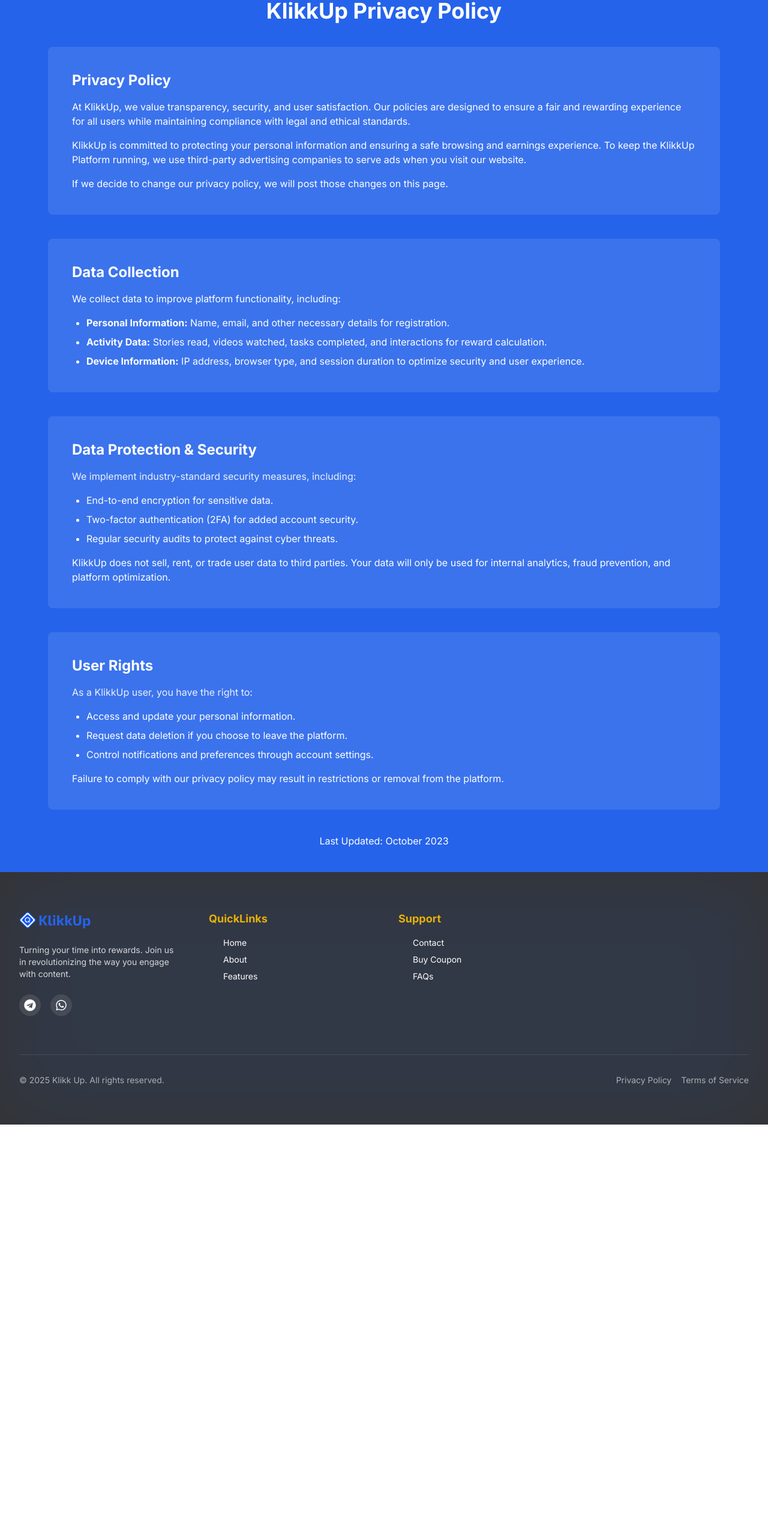
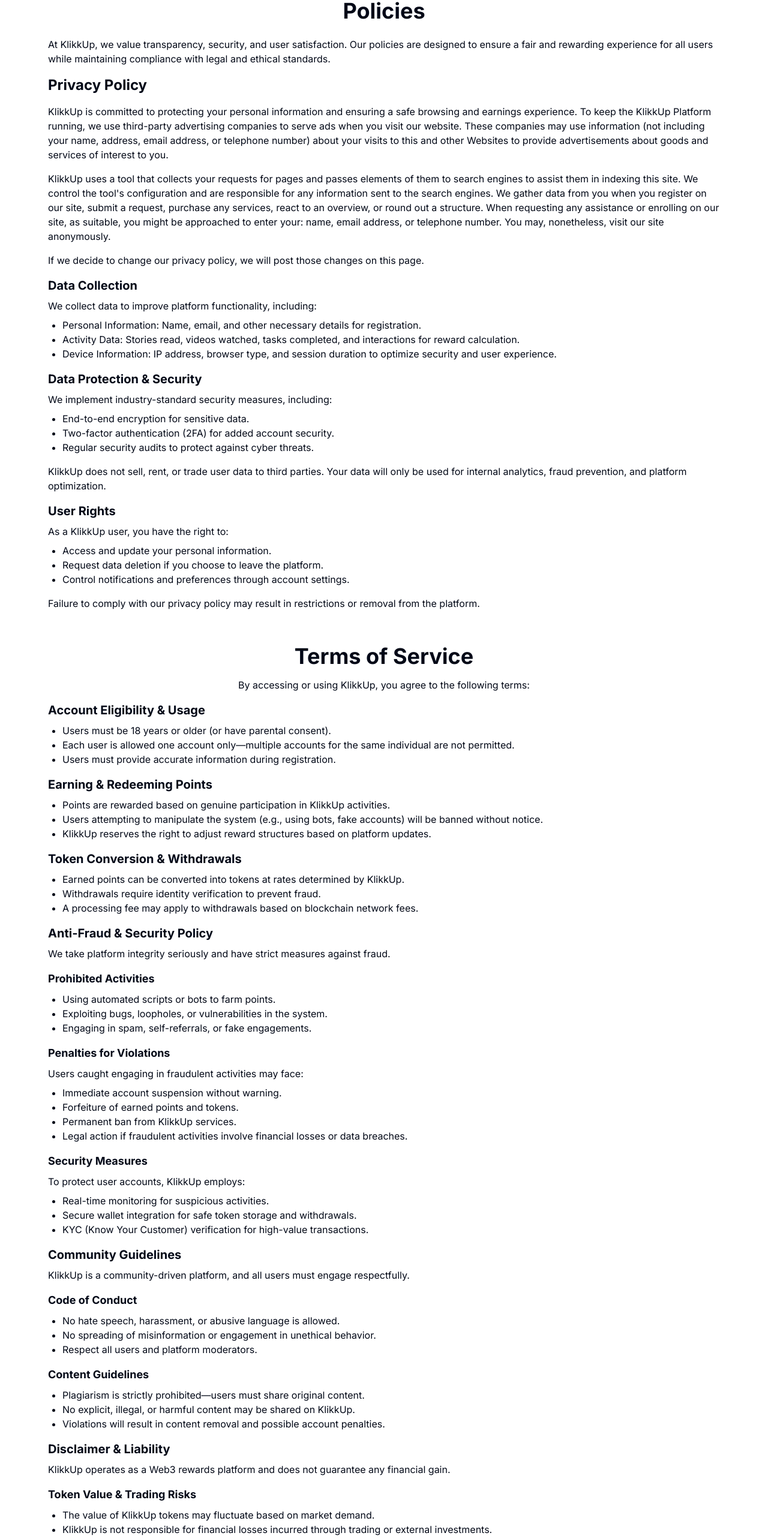
Before and after one commit to Abmichael01/KlikkUp, a React (Vite) app: page /privacy-policy in a window 1280 px wide. Shown: the part 120-2686 px from the top of the page at 60% size. Before the commit the page ends 1995 px from the top, so only its background shows below. Built offline with nearby package versions, Linux system fonts and the light colour scheme.

Commit message:
changes made

```diff
--- a/src/components/Footer/Footer.tsx
+++ b/src/components/Footer/Footer.tsx
@@ -87,13 +87,13 @@
           </p>
           <div className="mt-4 sm:mt-0">
             <Link
-              to="/privacy-policy"
+              to="/privacy-policy?section=privacy"
               className="hover:text-secondary transition-colors mr-4"
             >
               Privacy Policy
             </Link>
             <Link
-              to="/terms-of-service"
+              to="/privacy-policy?section=terms"
               className="hover:text-secondary transition-colors"
             >
               Terms of Service
--- a/src/pages/PrivacyPolicy.tsx
+++ b/src/pages/PrivacyPolicy.tsx
@@ -1,97 +1,195 @@
-import MainPadding from "@/layouts/MainPadding";
-import React from "react";
+import MainPadding from "@/layouts/MainPadding"
+import { useEffect } from "react"
+import { scrollToSection } from "@/lib/scroller"
+import { useSearchParams } from "react-router"
 
-const PrivacyPolicy: React.FC = () => {
+export default function PrivacyPolicy() {
+  const [searchParams] = useSearchParams()
+  const section = searchParams.get("section")
+
+  useEffect(() => {
+    if (section === "terms" || section === "privacy") {
+      scrollToSection(section)
+    }
+  }, [section])
+
   return (
-    <MainPadding className="py-10">
-      {/* Header */}
-      <div className="text-center mb-10">
-        <h1 className="text-4xl font-bold text-white">
-          KlikkUp Privacy Policy
-        </h1>
+    <MainPadding className="py-10 bg-white">
+      <div id="privacy">
+        <h1 className="text-4xl font-bold mb-6 text-center">Policies</h1>
+        <p className="mb-4">
+          At KlikkUp, we value transparency, security, and user satisfaction. Our policies are designed to ensure a fair
+          and rewarding experience for all users while maintaining compliance with legal and ethical standards.
+        </p>
+
+        <h2 className="text-2xl font-semibold mb-4">Privacy Policy</h2>
+        <p className="mb-4">
+          KlikkUp is committed to protecting your personal information and ensuring a safe browsing and earnings
+          experience. To keep the KlikkUp Platform running, we use third-party advertising companies to serve ads when
+          you visit our website. These companies may use information (not including your name, address, email address,
+          or telephone number) about your visits to this and other Websites to provide advertisements about goods and
+          services of interest to you.
+        </p>
+        <p className="mb-4">
+          KlikkUp uses a tool that collects your requests for pages and passes elements of them to search engines to
+          assist them in indexing this site. We control the tool's configuration and are responsible for any information
+          sent to the search engines. We gather data from you when you register on our site, submit a request, purchase
+          any services, react to an overview, or round out a structure. When requesting any assistance or enrolling on
+          our site, as suitable, you might be approached to enter your: name, email address, or telephone number. You
+          may, nonetheless, visit our site anonymously.
+        </p>
+        <p className="mb-4">If we decide to change our privacy policy, we will post those changes on this page.</p>
+
+        <h3 className="text-xl font-semibold mb-2">Data Collection</h3>
+        <p className="mb-2">We collect data to improve platform functionality, including:</p>
+        <ul className="list-disc pl-6 mb-4">
+          <li>Personal Information: Name, email, and other necessary details for registration.</li>
+          <li>
+            Activity Data: Stories read, videos watched, tasks completed, and interactions for reward calculation.
+          </li>
+          <li>
+            Device Information: IP address, browser type, and session duration to optimize security and user experience.
+          </li>
+        </ul>
+
+        <h3 className="text-xl font-semibold mb-2">Data Protection & Security</h3>
+        <p className="mb-2">We implement industry-standard security measures, including:</p>
+        <ul className="list-disc pl-6 mb-4">
+          <li>End-to-end encryption for sensitive data.</li>
+          <li>Two-factor authentication (2FA) for added account security.</li>
+          <li>Regular security audits to protect against cyber threats.</li>
+        </ul>
+        <p className="mb-4">
+          KlikkUp does not sell, rent, or trade user data to third parties. Your data will only be used for internal
+          analytics, fraud prevention, and platform optimization.
+        </p>
+
+        <h3 className="text-xl font-semibold mb-2">User Rights</h3>
+        <p className="mb-2">As a KlikkUp user, you have the right to:</p>
+        <ul className="list-disc pl-6 mb-4">
+          <li>Access and update your personal information.</li>
+          <li>Request data deletion if you choose to leave the platform.</li>
+          <li>Control notifications and preferences through account settings.</li>
+        </ul>
+        <p className="mb-4">
+          Failure to comply with our privacy policy may result in restrictions or removal from the platform.
+        </p>
       </div>
 
-      {/* Privacy Policy Section */}
-      <section className="mb-10 p-5 sm:p-10 bg-white/10 rounded-lg">
-        <h2 className="text-2xl font-bold mb-4 text-white">
-          Privacy Policy
-        </h2>
-        <p className="mb-4 text-white">
-          At KlikkUp, we value transparency, security, and user satisfaction. Our policies are designed to ensure a fair and rewarding experience for all users while maintaining compliance with legal and ethical standards.
+      <div id="terms" className="mt-14">
+        <h2 className="text-4xl text-center font-semibold mb-4">Terms of Service</h2>
+        <p className="mb-4 text-center">By accessing or using KlikkUp, you agree to the following terms:</p>
+
+        <h3 className="text-xl font-semibold mb-2">Account Eligibility & Usage</h3>
+        <ul className="list-disc pl-6 mb-4">
+          <li>Users must be 18 years or older (or have parental consent).</li>
+          <li>Each user is allowed one account only—multiple accounts for the same individual are not permitted.</li>
+          <li>Users must provide accurate information during registration.</li>
+        </ul>
+
+        <h3 className="text-xl font-semibold mb-2">Earning & Redeeming Points</h3>
+        <ul className="list-disc pl-6 mb-4">
+          <li>Points are rewarded based on genuine participation in KlikkUp activities.</li>
+          <li>
+            Users attempting to manipulate the system (e.g., using bots, fake accounts) will be banned without notice.
+          </li>
+          <li>KlikkUp reserves the right to adjust reward structures based on platform updates.</li>
+        </ul>
+
+        <h3 className="text-xl font-semibold mb-2">Token Conversion & Withdrawals</h3>
+        <ul className="list-disc pl-6 mb-4">
+          <li>Earned points can be converted into tokens at rates determined by KlikkUp.</li>
+          <li>Withdrawals require identity verification to prevent fraud.</li>
+          <li>A processing fee may apply to withdrawals based on blockchain network fees.</li>
+        </ul>
+
+        <h3 className="text-xl font-semibold mb-2">Anti-Fraud & Security Policy</h3>
+        <p className="mb-4">We take platform integrity seriously and have strict measures against fraud.</p>
+
+        <h4 className="text-lg font-semibold mb-2">Prohibited Activities</h4>
+        <ul className="list-disc pl-6 mb-4">
+          <li>Using automated scripts or bots to farm points.</li>
+          <li>Exploiting bugs, loopholes, or vulnerabilities in the system.</li>
+          <li>Engaging in spam, self-referrals, or fake engagements.</li>
+        </ul>
+
+        <h4 className="text-lg font-semibold mb-2">Penalties for Violations</h4>
+        <p className="mb-2">Users caught engaging in fraudulent activities may face:</p>
+        <ul className="list-disc pl-6 mb-4">
+          <li>Immediate account suspension without warning.</li>
+          <li>Forfeiture of earned points and tokens.</li>
+          <li>Permanent ban from KlikkUp services.</li>
+          <li>Legal action if fraudulent activities involve financial losses or data breaches.</li>
+        </ul>
+
+        <h4 className="text-lg font-semibold mb-2">Security Measures</h4>
+        <p className="mb-2">To protect user accounts, KlikkUp employs:</p>
+        <ul className="list-disc pl-6 mb-4">
+          <li>Real-time monitoring for suspicious activities.</li>
+          <li>Secure wallet integration for safe token storage and withdrawals.</li>
+          <li>KYC (Know Your Customer) verification for high-value transactions.</li>
+        </ul>
+
+        <h3 className="text-xl font-semibold mb-2">Community Guidelines</h3>
+        <p className="mb-4">KlikkUp is a community-driven platform, and all users must engage respectfully.</p>
+
+        <h4 className="text-lg font-semibold mb-2">Code of Conduct</h4>
+        <ul className="list-disc pl-6 mb-4">
+          <li>No hate speech, harassment, or abusive language is allowed.</li>
+          <li>No spreading of misinformation or engagement in unethical behavior.</li>
+          <li>Respect all users and platform moderators.</li>
+        </ul>
+
+        <h4 className="text-lg font-semibold mb-2">Content Guidelines</h4>
+        <ul className="list-disc pl-6 mb-4">
+          <li>Plagiarism is strictly prohibited—users must share original content.</li>
+          <li>No explicit, illegal, or harmful content may be shared on KlikkUp.</li>
+          <li>Violations will result in content removal and possible account penalties.</li>
+        </ul>
+
+        <h3 className="text-xl font-semibold mb-2">Disclaimer & Liability</h3>
+        <p className="mb-4">KlikkUp operates as a Web3 rewards platform and does not guarantee any financial gain.</p>
+
+        <h4 className="text-lg font-semibold mb-2">Token Value & Trading Risks</h4>
+        <ul className="list-disc pl-6 mb-4">
+          <li>The value of KlikkUp tokens may fluctuate based on market demand.</li>
+          <li>KlikkUp is not responsible for financial losses incurred through trading or external investments.</li>
+        </ul>
+
+        <h4 className="text-lg font-semibold mb-2">Platform Liability</h4>
+        <ul className="list-disc pl-6 mb-4">
+          <li>KlikkUp is not responsible for user negligence (e.g., lost wallet keys, incorrect transactions).</li>
+          <li>KlikkUp does not provide refunds once tokens are withdrawn.</li>
+          <li>Users are responsible for securing their accounts and wallets.</li>
+        </ul>
+
+        <h3 className="text-xl font-semibold mb-2">Policy Updates & Compliance</h3>
+        <h4 className="text-lg font-semibold mb-2">Updates to Policies</h4>
+        <p className="mb-4">
+          KlikkUp reserves the right to update policies at any time. Users will be notified of major changes via email
+          or platform announcements.
         </p>
-        <div className="space-y-4">
-          <p className="text-white">
-            KlikkUp is committed to protecting your personal information and ensuring a safe browsing and earnings experience. To keep the KlikkUp Platform running, we use third-party advertising companies to serve ads when you visit our website.
-          </p>
-          <p className="text-white">
-            If we decide to change our privacy policy, we will post those changes on this page.
-          </p>
-        </div>
-      </section>
 
-      {/* Data Collection Section */}
-      <section className="mb-10 p-5 sm:p-10 bg-white/10 rounded-lg">
-        <h2 className="text-2xl font-bold mb-4 text-white">
-          Data Collection
-        </h2>
-        <p className="mb-4 text-white">
-          We collect data to improve platform functionality, including:
+        <h4 className="text-lg font-semibold mb-2">Compliance with Local Laws</h4>
+        <p className="mb-4">
+          Users must ensure that their participation in KlikkUp complies with local laws and regulations in their
+          country. KlikkUp is not liable for any legal consequences due to non-compliance.
         </p>
-        <ul className="list-disc pl-6 space-y-2">
-          <li className="text-white">
-            <strong>Personal Information:</strong> Name, email, and other necessary details for registration.
-          </li>
-          <li className="text-white">
-            <strong>Activity Data:</strong> Stories read, videos watched, tasks completed, and interactions for reward calculation.
-          </li>
-          <li className="text-white">
-            <strong>Device Information:</strong> IP address, browser type, and session duration to optimize security and user experience.
-          </li>
-        </ul>
-      </section>
 
-      {/* Data Protection & Security Section */}
-      <section className="mb-10 p-5 sm:p-10 bg-white/10 rounded-lg">
-        <h2 className="text-2xl font-bold mb-4 text-white">
-          Data Protection & Security
-        </h2>
-        <p className="mb-4 text-white/90">
-          We implement industry-standard security measures, including:
-        </p>
-        <ul className="list-disc pl-6 space-y-2">
-          <li className="text-white">End-to-end encryption for sensitive data.</li>
-          <li className="text-white">Two-factor authentication (2FA) for added account security.</li>
-          <li className="text-white">Regular security audits to protect against cyber threats.</li>
-        </ul>
-        <p className="mt-4 text-white">
-          KlikkUp does not sell, rent, or trade user data to third parties. Your data will only be used for internal analytics, fraud prevention, and platform optimization.
-        </p>
-      </section>
+        <p className="mb-4">By continuing to use KlikkUp, you agree to abide by these policies.</p>
+      </div>
 
-      {/* User Rights Section */}
-      <section className="p-5 sm:p-10 bg-white/10 rounded-lg">
-        <h2 className="text-2xl font-bold mb-4 text-white">
-          User Rights
-        </h2>
-        <p className="mb-4 text-white/90">
-          As a KlikkUp user, you have the right to:
-        </p>
-        <ul className="list-disc pl-6 space-y-2">
-          <li className="text-white">Access and update your personal information.</li>
-          <li className="text-white">Request data deletion if you choose to leave the platform.</li>
-          <li className="text-white">Control notifications and preferences through account settings.</li>
-        </ul>
-        <p className="mt-4 text-white">
-          Failure to comply with our privacy policy may result in restrictions or removal from the platform.
-        </p>
-      </section>
-
-      {/* Footer */}
-      <div className="mt-10 text-center text-white">
-        <p>Last Updated: October 2023</p>
-      </div>
+      <h2 className="text-2xl font-semibold mb-4">COPYRIGHT NOTICE</h2>
+      <p className="mb-4">
+        We try not to infringe on any right-of-usage by reviewing the Terms of use/service of most of our sources and
+        contents posted on this platform, but because Terms of use/service could change at any time and we do not
+        guarantee to keep track of all our sources' Terms of use/service.
+      </p>
+      <p className="mb-4">
+        We implore any source or individual content that feels we encroached on its copyright to give us notice of
+        de-linking or removing contents via our contact us, we promise to remove the content from the database within 24
+        hours of confirming the request originated from the right news source.
+      </p>
     </MainPadding>
-  );
-};
-
-export default PrivacyPolicy;
+  )
+}
```
Also changed, not shown: src/App.tsx (+26 -10 lines), src/components/Header/Navbar.tsx (+19 -3 lines).
